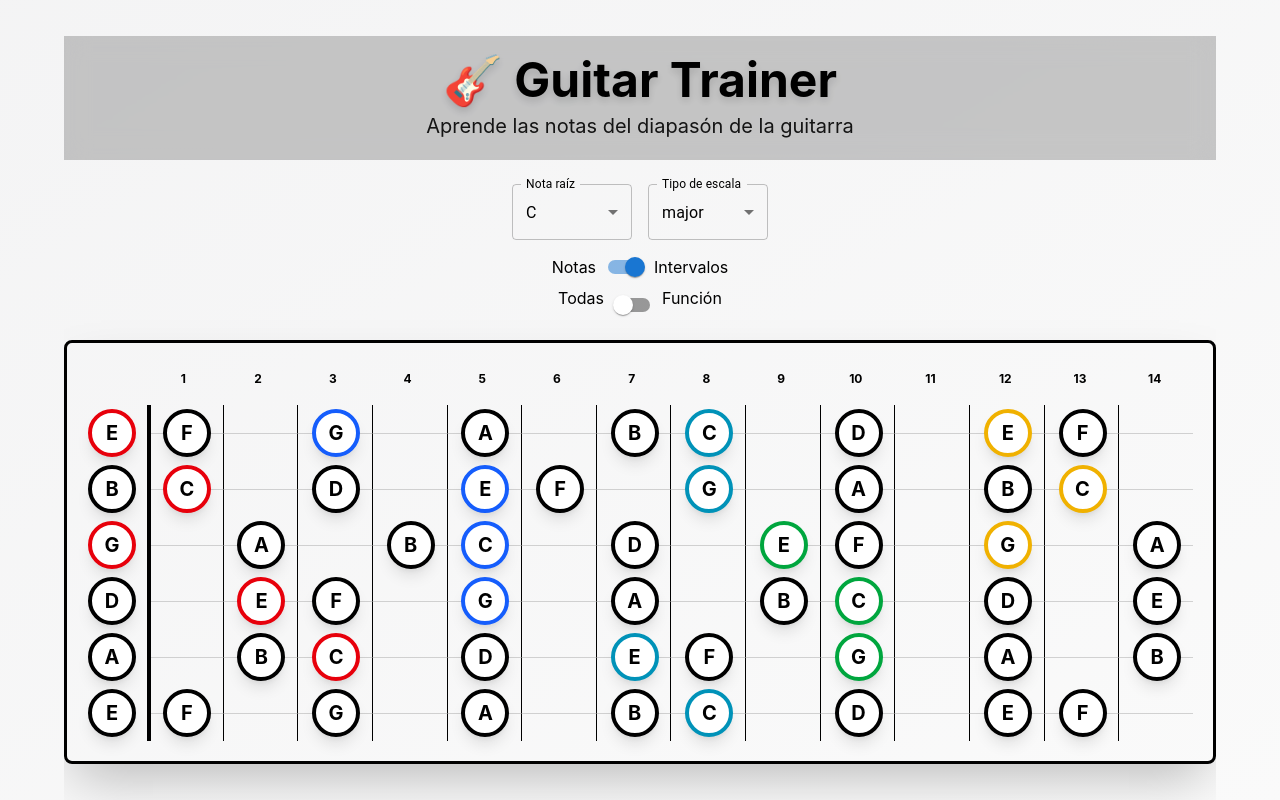
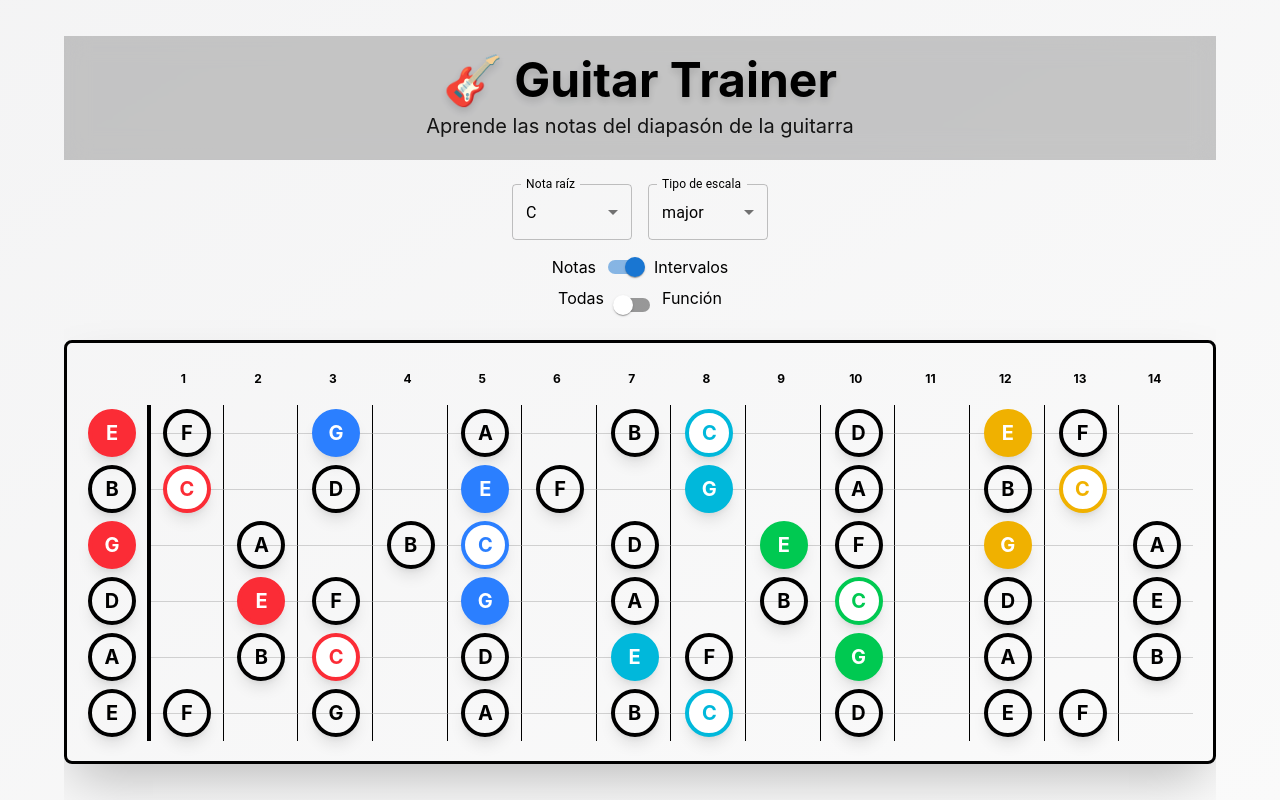
Before and after one commit to DeFrankCom/guitar-trainer, a React (Vite) app: page / in a window 1280 px wide. Built offline with nearby package versions, Linux system fonts and the light colour scheme.

Commit message:
feat: move colors to its own classes, leave structure on component

```diff
--- a/src/components/Fretboard.tsx
+++ b/src/components/Fretboard.tsx
@@ -70,7 +70,9 @@ export const Fretboard: React.FC<FretboardProps> = ({
               <div className='flex items-center justify-center min-w-[50px] mr-2.5 shrink-0'>
                 <NoteCmp
                   key={0}
-                  color={getChordByNote(guitarString.notes[0])?.color ?? 'none'}
+                  shape={
+                    getChordByNote(guitarString.notes[0])?.chordShape ?? 'none'
+                  }
                   note={{
                     ...guitarString.notes[0],
                     interval:
@@ -93,7 +95,7 @@ export const Fretboard: React.FC<FretboardProps> = ({
                     return (
                       <NoteCmp
                         key={note.fret}
-                        color={chord?.color ?? 'none'}
+                        shape={chord?.chordShape ?? 'none'}
                         note={{
                           ...note,
                           interval: scaleNote?.interval ?? undefined,
--- a/src/components/Note.tsx
+++ b/src/components/Note.tsx
@@ -16,7 +16,7 @@ const colorMap: Record<string, string> = {
 };
 
 type NoteProps = {
-  color: string;
+  shape: string;
   note: FretboardNote;
   showNoteName: boolean;
   viewOnlyFunction: boolean;
@@ -26,7 +26,7 @@ type NoteProps = {
 };
 
 export const Note: React.FC<NoteProps> = ({
-  color,
+  shape,
   note,
   showNoteName,
   viewOnlyFunction,
@@ -34,7 +34,8 @@ export const Note: React.FC<NoteProps> = ({
   withBorderRight = true,
   isOnLastFret,
 }) => {
-  const colorMapKey = note.interval === '1' ? `${color}First` : color;
+  const colorMapKey =
+    note.interval === '1' ? `${shape}-note-root` : `${shape}-note`;
   return (
     <div
       key={note.fret}
@@ -48,8 +49,7 @@ export const Note: React.FC<NoteProps> = ({
           key={note.fret}
           className={cx(
             'flex items-center justify-center h-[48px] w-[48px] rounded-full border-4 font-bold text-xl shadow-lg transition-all duration-200 z-2',
-            { 'bg-white': !!colorMapKey },
-            colorMap[colorMapKey ?? 'none']
+            colorMapKey ?? 'none'
           )}
         >
           {showNoteName || !viewOnlyFunction ? note.note : note.interval}
--- a/src/index.css
+++ b/src/index.css
@@ -41,3 +41,49 @@
 .bg-white {
   background-color: #fff;
 }
+
+.C-shape-note {
+  background-color: var(--color-red-500);
+  color: #fff;
+  border-color: var(--color-red-500);
+}
+.C-shape-note-root {
+  color: var(--color-red-500);
+  background-color: #fff;
+}
+.A-shape-note {
+  background-color: var(--color-blue-500);
+  color: #fff;
+  border-color: var(--color-blue-500);
+}
+.A-shape-note-root {
+  color: var(--color-blue-500);
+  background-color: #fff;
+}
+.G-shape-note {
+  background-color: var(--color-cyan-500);
+  color: #fff;
+  border-color: var(--color-cyan-500);
+}
+.G-shape-note-root {
+  color: var(--color-cyan-500);
+  background-color: #fff;
+}
+.E-shape-note {
+  background-color: var(--color-green-500);
+  color: #fff;
+  border-color: var(--color-green-500);
+}
+.E-shape-note-root {
+  color: var(--color-green-500);
+  background-color: #fff;
+}
+.D-shape-note {
+  background-color: var(--color-yellow-500);
+  color: #fff;
+  border-color: var(--color-yellow-500);
+}
+.D-shape-note-root {
+  color: var(--color-yellow-500);
+  background-color: #fff;
+}
```
